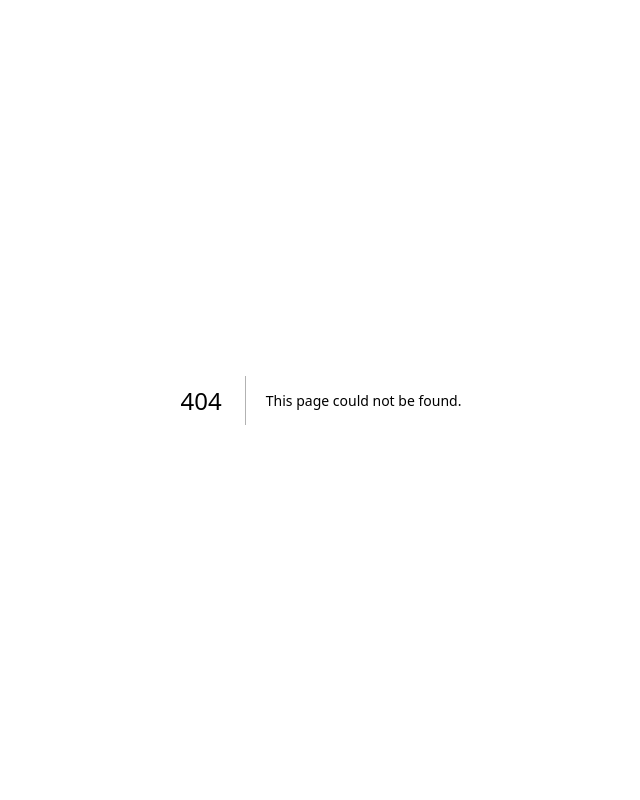
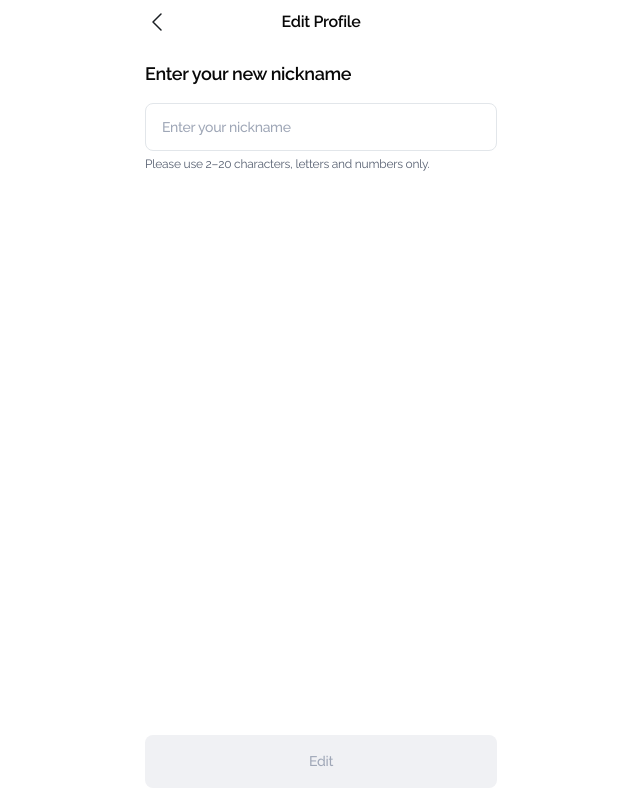
Before and after one commit to ryeongkk/KOMME-FE, a Next.js app: page /my/account/edit in a window 1280 px wide. Before the commit this address had no page. Shown: the whole page, without its empty margins (319-959 px from the left). Built offline with nearby package versions, Linux system fonts and the light colour scheme.

Commit message:
feat: 닉네임 변경 화면 퍼블리싱

```diff
--- a/src/app/AGENTS.md
+++ b/src/app/AGENTS.md
@@ -26,7 +26,7 @@ Next.js App Router 루트입니다: 라우트, 루트 레이아웃, 전역 스
 | `icon-192.png/` | 동적 PNG 아이콘 라우트 — `next/og`를 쓰는 `route.tsx`의 `GET` 핸들러 (`icon-192.png/AGENTS.md` 참고) |
 | `icon-512.png/` | 512×512 버전, 패턴은 동일 (`icon-512.png/AGENTS.md` 참고)                                            |
 | `login/`        | 로그인 플로우 라우트 — `/login`, `/login/terms`, `/login/email`, `/login/code`, `/login/password`, `/login/nickname`, `/login/reset/email`, `/login/reset/code`, `/login/reset/password`. 화면 컴포넌트는 `src/components/login/`에 있고 각 `page.tsx`는 그걸 렌더링만 함 — `reset/` 쪽 3개는 회원가입과 같은 화면 컴포넌트를 다른 문구/다음 라우트 prop으로 재사용함 (`components/AGENTS.md` 참고) |
-| `my/`           | 마이페이지 라우트 — `/my`(하단 탭바 포함, 프로필 행 클릭 시 `/my/account`로, Language Setting 행 클릭 시 `/my/language`로, Terms & Policies 행 클릭 시 `/my/terms`로 이동), `/my/account`(프로필 편집/로그아웃/계정 삭제), `/my/language`(언어 선택 — 로그인 화면의 바텀시트와 달리 전용 페이지), `/my/terms`(약관 및 정책 목록), `/my/terms/service`·`/my/terms/privacy`·`/my/terms/location`(각 약관 상세 — 헤더만 있고 본문은 Figma 와이어프레임에 아직 없어 비워둠). 화면 컴포넌트는 `src/components/my/`에 있고 각 `page.tsx`는 그걸 렌더링만 함. 하단 탭바(`Tapbar`)는 `my-screen.tsx` 안에 로컬 컴포넌트로만 있음 — Home/Course 라우트가 생겨 두 번째 사용처가 필요해지면 `components/ui/`로 옮길 것 |
+| `my/`           | 마이페이지 라우트 — `/my`(하단 탭바 포함, 프로필 행 클릭 시 `/my/account`로, Language Setting 행 클릭 시 `/my/language`로, Terms & Policies 행 클릭 시 `/my/terms`로 이동), `/my/account`(프로필 편집/로그아웃/계정 삭제, Edit Profile 행 클릭 시 `/my/account/edit`로 이동), `/my/account/edit`(닉네임 변경 — 형식 검증은 `login/nickname-screen.tsx`와 동일한 정규식·예약어 스텁·토스트 패턴 재사용), `/my/language`(언어 선택 — 로그인 화면의 바텀시트와 달리 전용 페이지), `/my/terms`(약관 및 정책 목록), `/my/terms/service`·`/my/terms/privacy`·`/my/terms/location`(각 약관 상세 — 헤더만 있고 본문은 Figma 와이어프레임에 아직 없어 비워둠). 화면 컴포넌트는 `src/components/my/`에 있고 각 `page.tsx`는 그걸 렌더링만 함. 하단 탭바(`Tapbar`)는 `my-screen.tsx` 안에 로컬 컴포넌트로만 있음 — Home/Course 라우트가 생겨 두 번째 사용처가 필요해지면 `components/ui/`로 옮길 것 |
 
 ## AI 에이전트를 위한 안내
 
--- /dev/null
+++ b/src/app/my/account/edit/page.tsx
@@ -0,0 +1,9 @@
+import { EditProfileScreen } from "@/components/my/edit-profile-screen";
+
+export default function EditProfilePage() {
+  return (
+    <main className="flex flex-1 flex-col bg-white">
+      <EditProfileScreen />
+    </main>
+  );
+}
--- a/src/components/AGENTS.md
+++ b/src/components/AGENTS.md
@@ -13,7 +13,7 @@ App Router 라우트 트리 바깥에서 여러 라우트가 공유하는 React
 |-----------|---------|
 | `ui/` | 특정 기능에 속하지 않는 범용 재사용 프리미티브 (예: `bottom-sheet.tsx`, `text-field.tsx`) |
 | `login/` | 로그인 플로우 화면 전용 컴포넌트 (`login-screen.tsx` = `/login`, `terms-screen.tsx` = `/login/terms`, `email-screen.tsx` = `/login/email`, `code-screen.tsx` = `/login/code`, `password-screen.tsx` = `/login/password`, `nickname-screen.tsx` = `/login/nickname`) |
-| `my/` | 마이페이지 플로우 화면 전용 컴포넌트 (`my-screen.tsx` = `/my`, `my-account-screen.tsx` = `/my/account`, `language-setting-screen.tsx` = `/my/language`, `terms-policy-list-screen.tsx` = `/my/terms`, `terms-policy-detail-screen.tsx` = `/my/terms/service`·`/my/terms/privacy`·`/my/terms/location` 3개 라우트가 공유하는 헤더 전용 컴포넌트) |
+| `my/` | 마이페이지 플로우 화면 전용 컴포넌트 (`my-screen.tsx` = `/my`, `my-account-screen.tsx` = `/my/account`, `edit-profile-screen.tsx` = `/my/account/edit`(닉네임 변경), `language-setting-screen.tsx` = `/my/language`, `terms-policy-list-screen.tsx` = `/my/terms`, `terms-policy-detail-screen.tsx` = `/my/terms/service`·`/my/terms/privacy`·`/my/terms/location` 3개 라우트가 공유하는 헤더 전용 컴포넌트) |
 
 ## 주요 파일
 
@@ -34,6 +34,7 @@ App Router 라우트 트리 바깥에서 여러 라우트가 공유하는 React
 - 언어 설정 UI는 화면마다 다릅니다: `login-screen.tsx`는 바텀시트(`ui/bottom-sheet.tsx` 위에 언어 목록을 인라인으로 렌더링, `popoverTarget`으로 트리거)로, `my/language-setting-screen.tsx`(`/my/language`)는 전용 페이지로 엽니다 — Figma에서 두 화면이 실제로 다르게 디자인되어 있어 공용 컴포넌트로 묶지 않았습니다. 둘 다 언어 목록이 정적 배열이라 실제로 언어를 바꾸는 로직은 없습니다(현재 영어 버전만 서비스).
 - `language-setting-screen.tsx`의 `CURRENT_LANGUAGE`는 실제 i18n이 없어서 "영어가 활성 언어"라고 흉내만 낸 상수입니다 — 다른 언어를 고르면 Confirm 버튼이 활성화되지만 눌러도 `/my`로 돌아갈 뿐 실제로 언어가 바뀌지는 않습니다. 실제 i18n 라우팅이 생기면 이 상수와 Confirm 버튼의 `onClick`을 교체하세요.
 - `my-screen.tsx`의 하단 탭바(`Tapbar`)는 아직 이 화면에서만 쓰여서 별도 파일로 빼지 않고 `my-screen.tsx` 안에 로컬 컴포넌트로 둡니다. Home/Course 라우트가 생겨 다른 화면에서도 필요해지면 그때 `ui/`로 옮기세요. Course 탭은 아직 라우트가 없어 클릭해도 아무 일도 일어나지 않습니다 — `/course`가 생기면 연결하세요.
+- `edit-profile-screen.tsx`(`/my/account/edit`, 닉네임 변경)는 `login/nickname-screen.tsx`와 검증 정규식·예약어 스텁·토스트 애니메이션 패턴을 그대로 재사용하지만, Figma 스펙(노드 `345:5075`)상 캡션 문구가 다릅니다: 형식 오류든 중복 닉네임이든 필드 아래 캡션은 항상 "Please use 2–20 characters..." 힌트 문구를 빨간색으로만 보여주고, "This nickname is already in use." 문구는 캡션이 아니라 하단 토스트에만 나타납니다 — `nickname-screen.tsx`처럼 `error` prop에 서로 다른 메시지를 넣지 마세요.
 
 ### 아이콘 다루기
 - 아이콘 라이브러리 의존성(`@iconify/react`, `lucide-react` 등)은 의도적으로 없습니다. 전부 Material Symbols 표준 글리프지만, Next 16 + Turbopack에서 `unplugin-icons` 설정 리스크를 감수하느니 25개를 인라인하는 쪽이 쌉니다. 아이콘이 100개를 넘거나 디자이너가 계속 새로 추가해서 Figma 왕복이 병목이 되면 그때 다시 판단하세요.
--- /dev/null
+++ b/src/components/my/edit-profile-screen.tsx
@@ -0,0 +1,93 @@
+"use client";
+
+import { useRouter } from "next/navigation";
+import { useEffect, useState } from "react";
+import { ArrowLeftIcon, WarningIcon } from "@/components/icons";
+import { TextField } from "@/components/ui/text-field";
+
+const NICKNAME_PATTERN = /^[a-zA-Z0-9]{2,20}$/;
+const NICKNAME_HINT = "Please use 2–20 characters, letters and numbers only.";
+// ponytail: reserved-word check stands in for the real duplicate-check API — same stand-in as login/nickname-screen.tsx
+const RESERVED_NICKNAMES = ["admin"];
+const TOAST_DURATION_MS = 2500;
+
+export function EditProfileScreen() {
+  const router = useRouter();
+  const [nickname, setNickname] = useState("");
+  const [isDuplicate, setIsDuplicate] = useState(false);
+  const [showToast, setShowToast] = useState(false);
+
+  const isValidFormat = NICKNAME_PATTERN.test(nickname);
+  const hasError = (nickname.length > 0 && !isValidFormat) || isDuplicate;
+  const canEdit = isValidFormat && !isDuplicate;
+
+  useEffect(() => {
+    if (!showToast) return;
+    const timer = setTimeout(() => setShowToast(false), TOAST_DURATION_MS);
+    return () => clearTimeout(timer);
+  }, [showToast]);
+
+  const handleChange = (value: string) => {
+    setNickname(value);
+    setIsDuplicate(false);
+  };
+
+  const handleEdit = () => {
+    if (!canEdit) return;
+    if (RESERVED_NICKNAMES.includes(nickname.toLowerCase())) {
+      setIsDuplicate(true);
+      setShowToast(true);
+      return;
+    }
+    router.push("/my/account");
+  };
+
+  return (
+    <>
+      <div className="flex w-full items-center justify-between px-4 py-2.5">
+        <button type="button" aria-label="Back" onClick={() => router.back()} className="text-gray-900">
+          <ArrowLeftIcon className="size-6" />
+        </button>
+        <p className="text-body-sb-16 text-black">Edit Profile</p>
+        <div className="size-6" aria-hidden />
+      </div>
+
+      <div className="mt-4 w-full px-4">
+        <TextField
+          name="nickname"
+          label="Enter your new nickname"
+          placeholder="Enter your nickname"
+          value={nickname}
+          onChange={handleChange}
+          error={hasError ? NICKNAME_HINT : undefined}
+          helperText={NICKNAME_HINT}
+        />
+      </div>
+
+      <div className="relative mt-auto flex w-full flex-col px-4 pt-5 pb-3">
+        {isDuplicate && (
+          <div
+            role="alert"
+            className={`absolute bottom-full left-1/2 mb-5 flex -translate-x-1/2 items-center gap-2 whitespace-nowrap rounded-xl bg-gray-700 px-4 py-3 transition-all duration-300 ${
+              showToast ? "translate-y-0 opacity-100" : "translate-y-1 opacity-0"
+            }`}
+          >
+            <WarningIcon className="size-[18px] shrink-0 text-secondary-200" />
+            <p className="text-body-m-14 text-white">This nickname is already in use.</p>
+          </div>
+        )}
+
+        <button
+          type="button"
+          disabled={!canEdit}
+          onClick={handleEdit}
+          className={`flex h-[53px] w-full items-center justify-center rounded-lg text-body-m-14 ${
+            canEdit ? "bg-gray-900 text-white" : "bg-gray-100 text-gray-400"
+          }`}
+        >
+          Edit
+        </button>
+      </div>
+    </>
+  );
+}
--- a/src/components/my/my-account-screen.tsx
+++ b/src/components/my/my-account-screen.tsx
@@ -17,8 +17,11 @@ export function MyAccountScreen() {
       </div>
 
       <div className="flex w-full flex-col">
-        {/* TODO: navigate to the edit-profile route once it exists */}
-        <button type="button" className="w-full p-4 text-left text-body-m-14 text-black">
+        <button
+          type="button"
+          onClick={() => router.push("/my/account/edit")}
+          className="w-full p-4 text-left text-body-m-14 text-black"
+        >
           Edit Profile
         </button>
         {/* ponytail: no auth session to clear yet, just returns to the login screen */}
```
